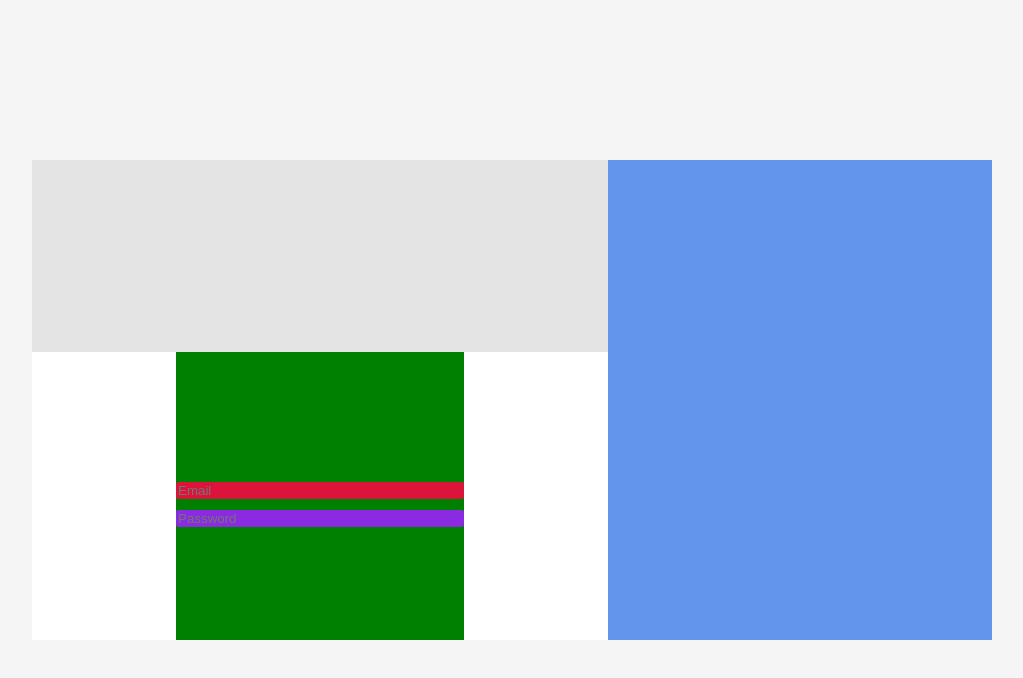
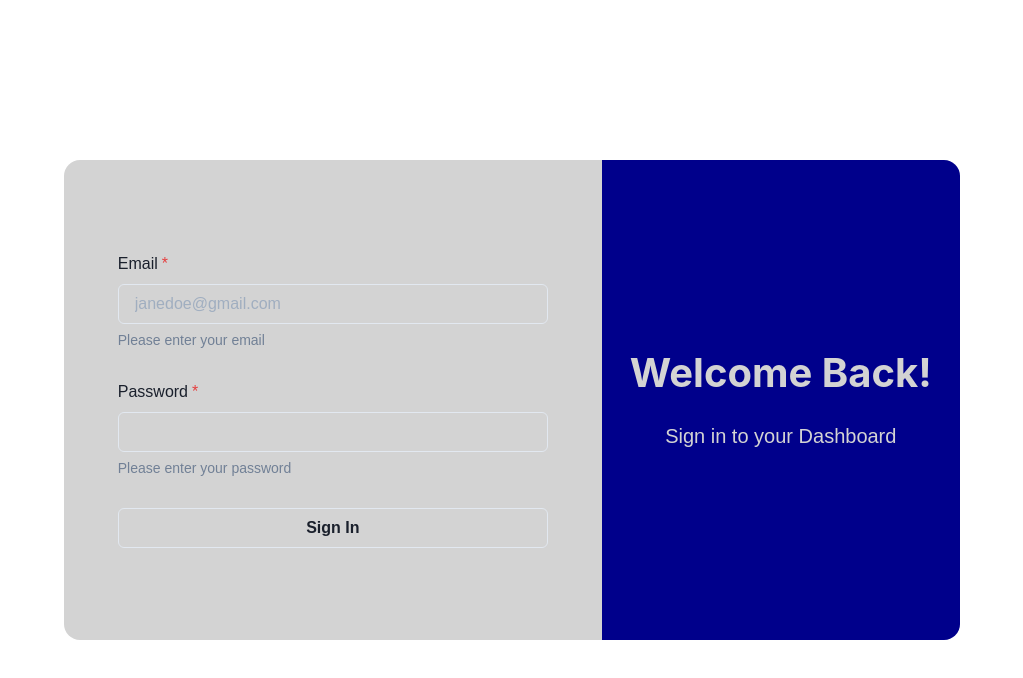
Before and after one commit to t-fisher98/gpu-guru-react, a React (Create React App) app: page / in a window 1280 px wide. Shown: the top 678 px of the page, without its empty margins (128-1151 px from the left). Built offline with nearby package versions, Linux system fonts and the light colour scheme.

Commit message:
Adds Chakra-UI Library

```diff
--- a/src/App.js
+++ b/src/App.js
@@ -1,13 +1,17 @@
-import LoginPage from "./pages/LoginPage";
+import React from 'react';
+import { ChakraProvider } from '@chakra-ui/react';
+import {Routes, Route} from 'react-router-dom'
+import LoginPage from './pages/LoginPage'
 import DashBoardPage from "./pages/DashboardPage"
-import {Routes, Route} from 'react-router-dom'
 
 function App() {
   return (
-    <Routes>
-      <Route path="/" element={<LoginPage/>}/>
-      <Route path="/dashboard" element={<DashBoardPage/>}/>
-    </Routes>
+    <ChakraProvider>
+      <Routes>
+        <Route path="/" element={<LoginPage/>}/>
+        <Route path="/dashboard" element={<DashBoardPage/>}/>
+      </Routes>
+    </ChakraProvider>
   );
 }
 
--- a/src/components/loginform/LoginForm.js
+++ /dev/null
@@ -1,31 +0,0 @@
-import React from 'react'
-import { Colors } from '../../modules/theme';
-import { Wrapper } from '../wrapper'
-import {
-  StyledForm,
-  StyledDiv,
-  StyledInput,
-  StyledEmailInput,
-  StyledPasswordInput,
-} from "./styles";
-
-function LoginForm(props) {
-  return (
-    <Wrapper>
-      <StyledForm width="60%">
-        <StyledDiv bgcolor={Colors['gray-100']} height="40%">
-
-        </StyledDiv>
-        <StyledDiv bgcolor="green" height="60%" width="50%" margin="auto">
-          <StyledEmailInput/>
-          <StyledPasswordInput/>
-        </StyledDiv>
-      </StyledForm>
-      <StyledDiv bgcolor="cornflowerblue" width="40%" padding="1.5rem">
-
-      </StyledDiv>
-    </Wrapper>
-  );
-}
-
-export default LoginForm
--- a/src/components/loginform/index.js
+++ /dev/null
@@ -1 +0,0 @@
-export {default as LoginForm} from './LoginForm'
--- a/src/components/loginform/styles.js
+++ /dev/null
@@ -1,53 +0,0 @@
-import styled from 'styled-components';
-
-const StyledForm = styled.form`
-  background-color: ${(props) => props.bgcolor || "white"};
-  width: ${(props) => props.width || "100%"};
-  height: ${(props) => props.height || "100%"};
-  padding: ${(props) => props.padding || "0"};
-`;
-
-const StyledDiv = styled.div`
-  background-color: ${props => props.bgcolor || "white"};
-  width: ${props => props.width || "100%"};
-  height: ${props => props.height || "100%"};
-  margin: ${props => props.margin || "0"};
-  padding: ${props => props.padding || "0"};
-  position: relative;
-`;
-
-const StyledInput = styled.input`
-  border: none;
-  border-radius: 3px;
-  display: block;
-  width: 100%;
-  margin: 0 auto;
-`;
-
-const StyledEmailInput = styled(StyledInput).attrs({
-  type: "email",
-  placeholder: "Email"
-})`
-  position: absolute;
-  background-color: crimson;
-  color: white;
-  top: 45%
-`;
-
-const StyledPasswordInput = styled(StyledInput).attrs({
-  type: "password",
-  placeholder: "Password",
-})`
-  position: absolute;
-  background-color: blueviolet;
-  color: white;
-  top: 55%;
-`;
-
-export {
-  StyledForm,
-  StyledDiv,
-  StyledInput,
-  StyledEmailInput,
-  StyledPasswordInput,
-};
--- a/src/components/wrapper/Wrapper.js
+++ /dev/null
@@ -1,10 +0,0 @@
-import React from 'react';
-import { StyledWrapper } from './styles';
-
-function Wrapper({children}) {
-  return (
-    <StyledWrapper>{children}</StyledWrapper>
-   );
-}
-
-export default Wrapper;
--- a/src/components/wrapper/index.js
+++ /dev/null
@@ -1 +0,0 @@
-export {default as Wrapper} from './Wrapper'
--- a/src/components/wrapper/styles.js
+++ /dev/null
@@ -1,17 +0,0 @@
-import styled from 'styled-components';
-
-const StyledWrapper = styled.div`
-  background-color: ${props => props.bgcolor || "white"};
-  height: 60vh;
-  width: 75vw;
-  max-height: 50rem;
-  max-width: 70rem;
-  border-radius: 15px;
-  display: flex;
-  position: absolute;
-  top: 50%;
-  left: 50%;
-  transform: translate(-50%, -50%);
-`;
-
-export { StyledWrapper }
--- a/src/index.js
+++ b/src/index.js
@@ -2,7 +2,6 @@ import React from 'react';
 import ReactDOM from 'react-dom';
 import { BrowserRouter } from 'react-router-dom';
 import { GlobalStyles } from './styles/GlobalStyles';
-import { Colors } from './styles/Colors';
 import App from './App';
 
 
@@ -10,7 +9,6 @@ ReactDOM.render(
   <React.StrictMode>
     <BrowserRouter>
       <GlobalStyles />
-      <Colors />
       <App />
     </BrowserRouter>
   </React.StrictMode>,
--- a/src/modules/theme.js
+++ /dev/null
@@ -1,12 +0,0 @@
-const Colors = {
-  "off-white": "#f5f5f5",
-  "gray-100": "rgb(228, 228, 228)",
-  "gray-500": "#999",
-  "gray-600": "rgb(228, 228, 228)",
-  "gray-1000": "#252b36",
-  "blue-100": "#596782",
-  text: "#333",
-  border: "rgba(0,0,0,.125)",
-};
-
-export { Colors }
--- a/src/pages/LoginPage.js
+++ b/src/pages/LoginPage.js
@@ -1,10 +1,44 @@
-import React from 'react'
-import { LoginForm } from '../components/loginform'
+import React, { useState } from 'react'
+import {
+  Center,
+  Flex,
+  FormControl,
+  FormLabel,
+  Input,
+  FormHelperText,
+  Button,
+  Heading,
+  Text
+} from "@chakra-ui/react";
 
-function LoginPage(props) {
+function LoginPage() {
   return (
-    <LoginForm/>
-  )
+    <Center h="100vh" bgColor="white">
+      <Flex width="70vw" maxW="60rem" minW="45rem" height="60vh">
+        <Center width="60%" height="100%" bgColor="lightgrey" borderRadius="1rem 0 0 1rem" flexDirection="column" gap="2rem">
+          <FormControl maxW="80%" isRequired>
+            <FormLabel>Email</FormLabel>
+            <Input type="email" placeholder="janedoe@gmail.com"></Input>
+            <FormHelperText>Please enter your email</FormHelperText>
+          </FormControl>
+          <FormControl maxW="80%" isRequired>
+            <FormLabel>Password</FormLabel>
+            <Input type="password"></Input>
+            <FormHelperText>Please enter your password</FormHelperText>
+          </FormControl>
+          <Center width="80%">
+            <FormControl width="100%">
+              <Button type="submit" variant="outline" width="100%">Sign In</Button>
+            </FormControl>
+          </Center>
+        </Center>
+        <Center width="40%" height="100%" bgColor="darkblue" gap="1.5rem" borderRadius="0 1rem 1rem 0" flexDirection="column">
+          <Heading color="lightgrey" fontSize="2.5rem">Welcome Back!</Heading>
+          <Text color="lightgrey" fontSize="1.25rem">Sign in to your Dashboard</Text>
+        </Center>
+      </Flex>
+    </Center>
+  );
 }
 
 export default LoginPage
```
Also changed, not shown: package.json (+5 -2 lines), src/pages/DashboardPage.js (+9 -0 lines), 1 other file (tests, documents, lock files or other folders).
